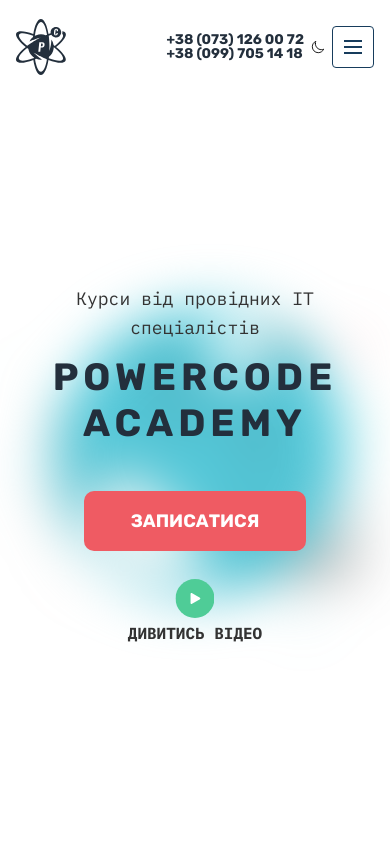
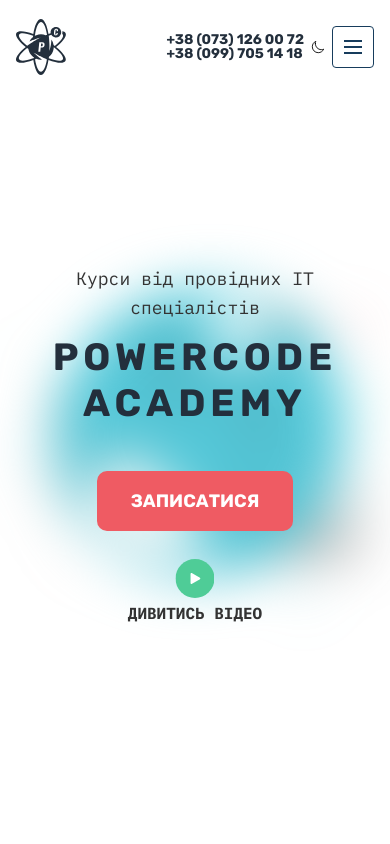
Before and after one commit to targis/it-nation-hack, a React (Create React App) app: page / in a window 390 px wide. Shown: the top 844 px of the page. Built offline with nearby package versions, Linux system fonts and the light colour scheme.

Commit message:
fix menu mobile

```diff
--- a/src/components/Hero/Hero.jsx
+++ b/src/components/Hero/Hero.jsx
@@ -1,7 +1,6 @@
 
 import Container from '../ui/Container'
-import Button from '../ui/Button'
-import { FlexMd, HeroContent, Section, Col, Description, Header, ButtonSecondary } from './styled'
+import { ButtonSC, FlexMd, HeroContent, Section, Col, Description, Header, ButtonSecondary } from './styled'
 // import  HeroImageSrc  from '../../imgs/girl.png'
 import HeroImage from './HeroImage'
 import MenuBody from '../MenuBody'
@@ -12,7 +11,7 @@
 
   return (
     <Section>
-      <Container>
+      <Container position={'static'}>
         <FlexMd direction={'row'} align={'center'}>
           <Col>
             <HeroContent isMenuOpen={isMenuOpen} >
@@ -22,7 +21,7 @@
               <Header>
                 Powercode Academy
               </Header>
-              <Button padding={'21px 47px'} display={'inline-block'} onClick={() => setIsModalFormOpen(true)}>Записатися</Button>
+              <ButtonSC padding={'21px 47px'} display={'inline-block'} onClick={() => setIsModalFormOpen(true)}>Записатися</ButtonSC>
               <ButtonSecondary onClick={() => setIsModalVideoOpen(true)} bgimage={PlayIcon}>Дивитись відео</ButtonSecondary>
             </HeroContent>
             <MenuBody isMenuOpen={isMenuOpen} scrollTo={scrollTo} toggleMenuState={toggleMenuState} setActiveLocation={setActiveLocation} />
--- a/src/components/Hero/styled.js
+++ b/src/components/Hero/styled.js
@@ -4,10 +4,14 @@
 import Flex from '../ui/Flex'
 
 const Section = styled.section`
+  position: relative;
   padding: 40px 0;
   min-height: calc(100vh - 95px);
   display: flex;
   align-items: center;
+  @media (max-width: 991px) {
+    padding-top: 0;
+  }
 `
 
 const Col = styled.div`
@@ -20,7 +24,7 @@
       max-width: 500px;
       z-index: -1;
     }
-    @media (max-width: 576px) {
+    @media (max-width: 991px) {
       position: absolute;
       z-index: -1;
       filter: blur(27px);
@@ -64,6 +68,13 @@
   @media (max-width: 576px) {
     font-size: 38px;
     margin-bottom: 45px;
+  }
+`
+
+const ButtonSC = styled(Button)`
+  @media (max-width: 1040px) {
+    padding-left: 34px;
+    padding-right: 34px;
   }
 `
 
@@ -120,6 +131,7 @@
   @media (max-width: 991px) {
     flex-direction: column;
     text-align: center;
+    justify-content: center;
   }
   @media (max-width: 576px) {
     justify-content: center;
@@ -164,4 +176,5 @@
   ButtonSecondary,
   HeroImageSC,
   FlexMd,
+  ButtonSC,
 }
--- a/src/components/MenuBody/styled.js
+++ b/src/components/MenuBody/styled.js
@@ -17,7 +17,7 @@
   @media (max-width: 991px) {
     justify-content: space-between;
   }
-  @media (max-width: 567px) {
+  @media (max-width: 576px) {
     padding-left: 16px;
   }
 `
@@ -30,6 +30,9 @@
 `
 const Li = styled.li`
   padding: 18px 0;
+  @media (max-width: 767.98px) {
+    padding: 9px 0;
+  }
 `
 
 const Button = styled.button`
@@ -37,7 +40,7 @@
   font-style: normal;
   font-weight: 700;
   font-size: 44px;
-  line-height: 52px;
+  line-height: 1.18em;
   letter-spacing: 4px;
   text-transform: uppercase;
   color: #232f3c;
@@ -52,8 +55,12 @@
       padding-left: 0;
     }
   }
+  @media (max-width: 991px) {
+    font-size: 32px;
+    line-height: 1.18em;
+  }
   @media (max-width: 576px) {
-    font-size: 9vw;
+    font-size: 24px;
     line-height: 1.18em;
   }
 `
--- a/src/components/ui/Container.js
+++ b/src/components/ui/Container.js
@@ -1,14 +1,14 @@
 import styled from 'styled-components'
 
 const Container = styled.div`
-  position: relative;
+  position: ${({ position }) => (position ? position : 'relative')};
   width: 100%;
   min-width: 320px;
   height: 100%;
   max-width: 1410px;
   margin: 0 auto;
   padding: 0 32px;
-  @media (max-width: 540px) {
+  @media (max-width: 576px) {
     padding: 0 16px;
   }
 `
```
